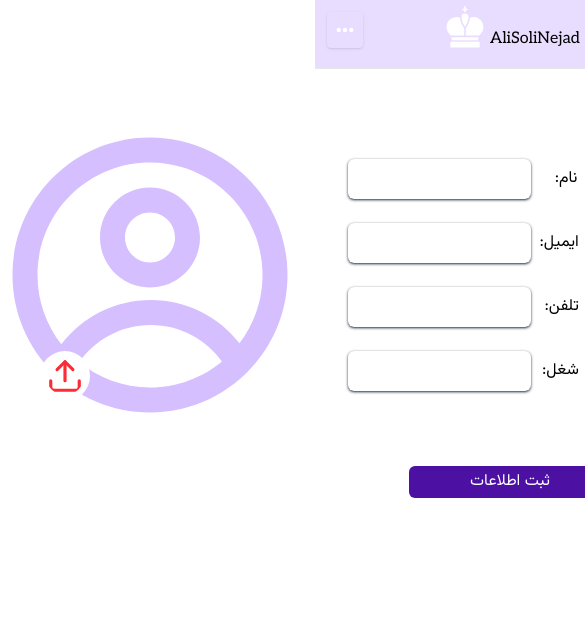
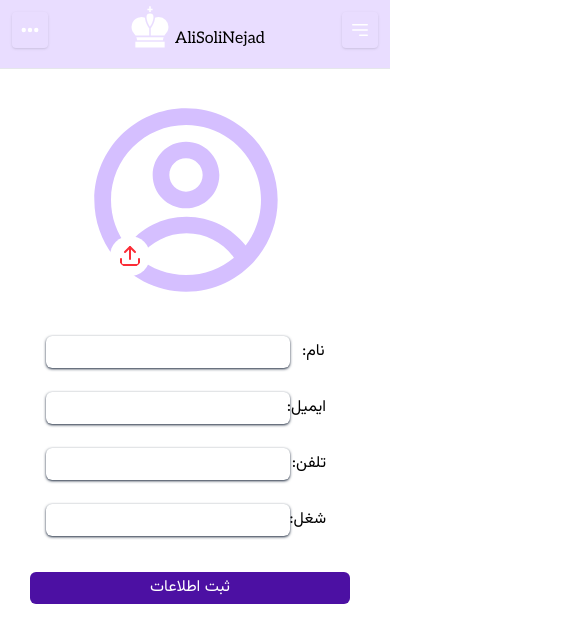
Before and after one commit to alisoltaninejad/Admin-Dashboard, a React (Vite) app: page /NewUser in a window 390 px wide. Shown: the top 642 px of the page, 585 px wide, since content can reach past the window. Built offline with nearby package versions, Linux system fonts and the light colour scheme; a web font is replaced by a local one.

Commit message:
feat(NewUser): responsive ui for adding NewUser page

```diff
--- a/src/pages/NewUser/Newuser.jsx
+++ b/src/pages/NewUser/Newuser.jsx
@@ -4,25 +4,26 @@ import Icon from "../../components/Icons/Icons";
 export default function Newuser() {
   return (
     <>
-      <div className="w-[65%] h-[350px] flex justify-evenly items-center gap-6 mx-auto ">
+      <div className="min-w-fit min-h-fit w-[65%] h-full flex flex-col md:flex-row justify-center items-center md:gap-6 mx-auto md:mt-12 ">
+        {/* {profile pic avatar} */}
+        <div className="relative md:order-2 mx-auto">
+
+          <Icon name="profile" color="brand" className="w-[200px] h-[200px]  md:w-[300px] md:h-[300px]" />
+          <Icon
+            name="upload"
+            color="danger"
+            className="md:w-[50px] md:h-[50px] w-[40px] h-[40px]  absolute bottom-6 end-6 bg-white rounded-full p-2 "
+          />
+        </div>
         {/* {inputs section } */}
-        <div className=" flex flex-col justify-center items-center p-6">
+        <div className=" flex md:order-1 flex-col justify-center items-center p-6">
           <Input name="name" text="نام" />
           <Input name="email" text="ایمیل" />
           <Input name="phone" text="تلفن" />
           <Input name="job" text="شغل" />
         </div>
-        {/* {profile pic avatar} */}
-        <div className="relative">
-          <Icon name="profile" color="brand" className="w-[300px] h-[300px]" />
-          <Icon
-            name="upload"
-            color="danger"
-            className="w-[50px] h-[50px] absolute bottom-6 end-10 bg-white rounded-full p-1.5 "
-          />
-        </div>
       </div>
-      <button className="block w-[65%]  h-8 mt-4 mx-auto rounded-md bg-brand-800 text-white cursor-pointer">
+      <button className="block w-80 h-8  md:w-[65%] md:h-10 md:mt-4 mx-auto rounded-md bg-brand-800 text-white cursor-pointer">
         ثبت اطلاعات
       </button>
     </>
--- a/src/pages/NewUser/newUserInputs.jsx
+++ b/src/pages/NewUser/newUserInputs.jsx
@@ -1,13 +1,13 @@
 export default function NewUserInputs({ name, text, type = "text" }) {
   return (
-    <div className="flex items-center my-3 gap-4">
-      <label htmlFor={name} className="w-6 mx-2 text-left">
+    <div className="flex items-center w-70 md:w-60 my-3 gap-3">
+      <label htmlFor={name} className="w-6 text-left">
         {text}:
       </label>
       <input
         type={type}
         name={name}
-        className="flex-1 grow h-10  rounded-md shadow shadow-gray-700"
+        className="flex-1 grow h-8 rounded-md shadow shadow-gray-700"
       />
     </div>
   );
```
